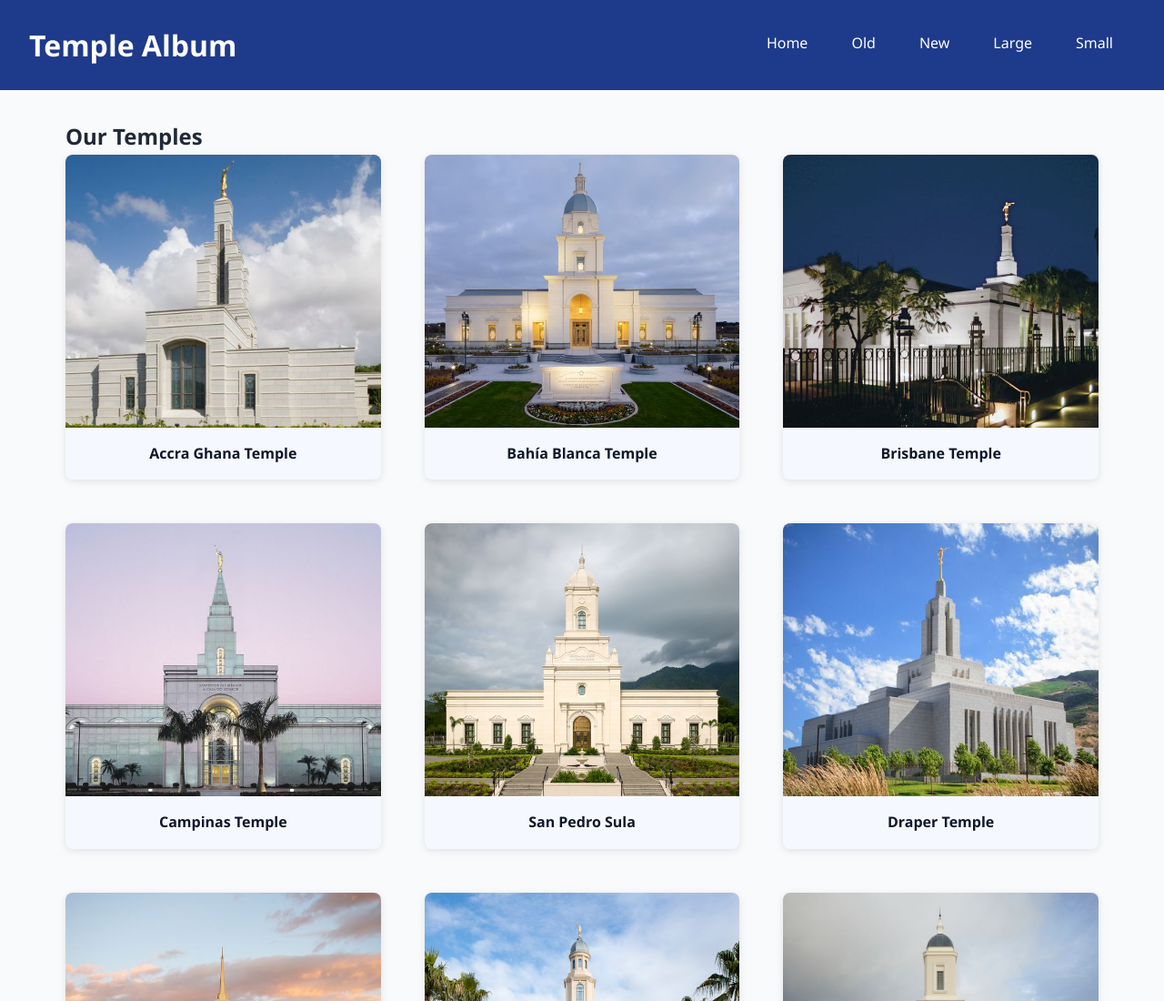
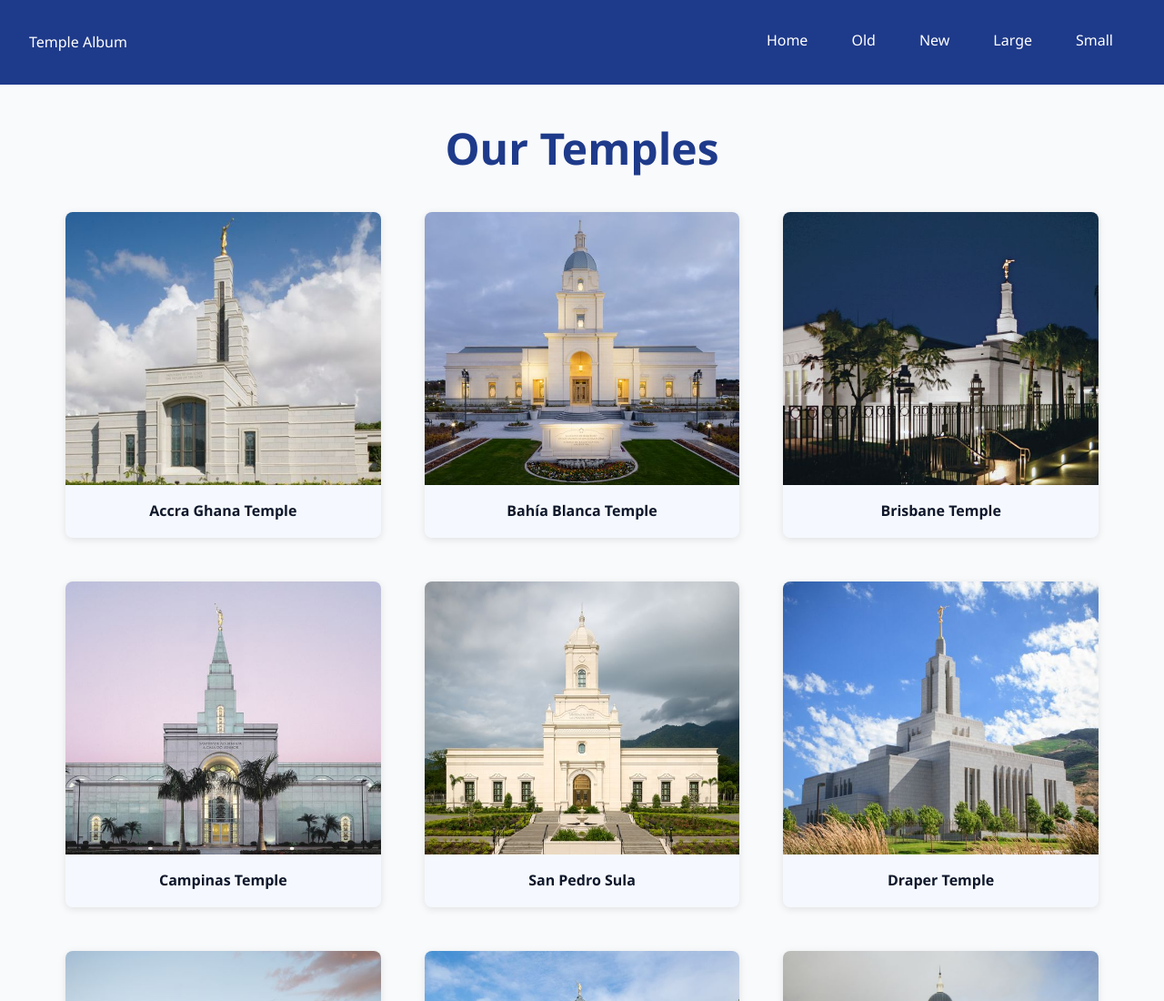
Before and after one commit to alighieri07/wdd131, a plain HTML site: page temples.html in a window 1280 px wide. Shown: the top 1100 px of the page at 91% size. Drawn offline with Linux system fonts and the light colour scheme.

Commit message:
correction6

```diff
--- a/temples.html
+++ b/temples.html
@@ -20,7 +20,7 @@
 </head>
 <body>
     <header>
-        <h1>Temple Album</h1>
+        <span>Temple Album</span>
         <button id="menu-button" type="button">☰</button>
         <nav id="navbar">
             <ul>
@@ -34,7 +34,7 @@
     </header>
 
     <main>
-        <h2>Our Temples</h2>
+        <h1>Our Temples</h1>
 
         <div class="container">
             <figure>
```
